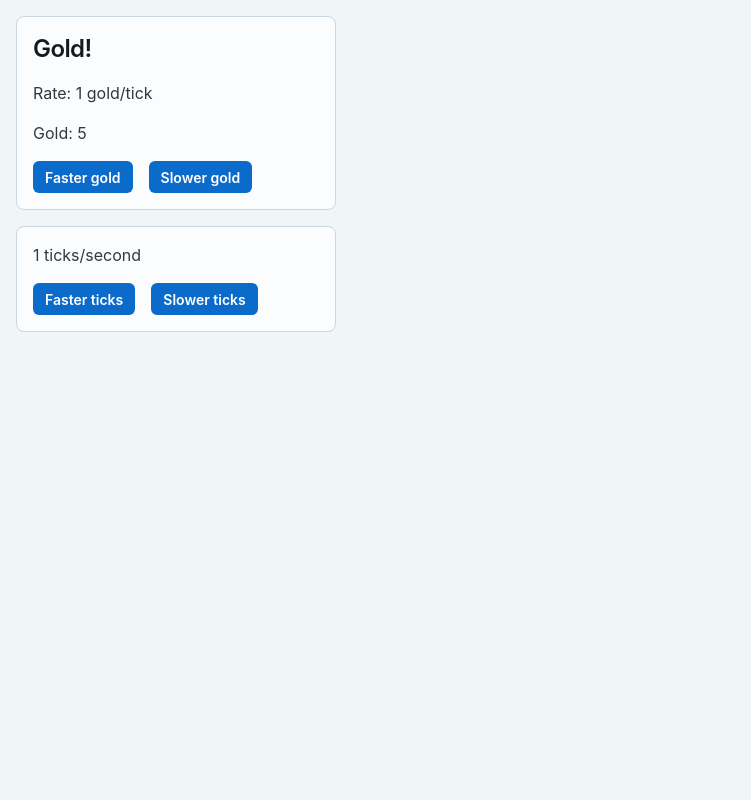
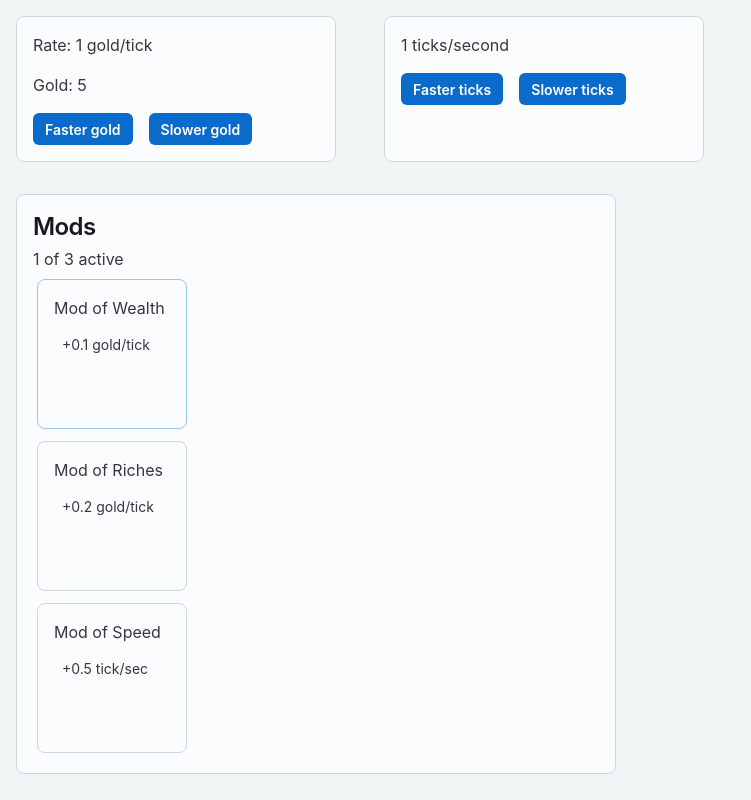
Before and after one commit to TGOlson/mod-game, a React app: page / in a window 1280 px wide. Shown: the whole page, without its empty margins (0-751 px from the left). Built offline with nearby package versions, Linux system fonts and the light colour scheme.

Commit message:
mod scaffolding

```diff
--- a/src/components/GoldDisplay.tsx
+++ b/src/components/GoldDisplay.tsx
@@ -15,7 +15,6 @@ const GoldDisplay = () => {
 
   return (
       <Card variant='outlined' sx={{m: 2, gap: 2, width: 320}}>
-        <Typography level='h3'>Gold!</Typography>
         <Typography>Rate: {goldRate / 1000} gold/tick</Typography>
         <Typography>Gold: {goldTotal / 1000}</Typography>
         <Box sx={{ display: 'flex', gap: 2, flexWrap: 'wrap' }}>
--- /dev/null
+++ b/src/components/Mod.tsx
@@ -0,0 +1,32 @@
+import React from 'react';
+
+import Typography from '@mui/joy/Typography';
+import Card from '@mui/joy/Card';
+import List from '@mui/joy/List';
+import ListItem from '@mui/joy/ListItem';
+
+export type ModAttribute = {
+  tickModifier?: number;
+  goldModifier?: number;
+};
+
+export type ModProps = {
+  name: string;
+  active: boolean;
+  attrs: [ModAttribute]
+};
+
+const Mod = ({name, active, attrs}: ModProps) => {
+  return (
+      <Card variant='outlined' sx={{m: 0.5, gap: 0.5, width: 150, height: 150}} color={active ? 'primary' : undefined}>
+        <Typography>{name}</Typography>
+        <List size='sm'>
+          {attrs.map((attr, index) => (
+            <ListItem key={index}>{attr.tickModifier ? `+${(attr.tickModifier || 0) / 1000} tick/sec` : `+${(attr.goldModifier || 0) / 1000} gold/tick`}</ListItem>
+          ))}
+        </List>
+      </Card>
+  );
+};
+
+export default Mod;
--- /dev/null
+++ b/src/components/ModList.tsx
@@ -0,0 +1,46 @@
+import React from 'react';
+
+import Typography from '@mui/joy/Typography';
+import Card from '@mui/joy/Card';
+import Button from '@mui/joy/Button';
+import Box from '@mui/joy/Box';
+
+import { useAppDispatch, useAppSelector } from '../hooks';
+import { setGoldRate } from '../slices/gold-slice';
+import Mod, { ModAttribute, ModProps } from './Mod';
+
+const ModList = () => {
+  const dispatch = useAppDispatch();
+
+  // const {goldRate, goldTotal} = useAppSelector((state) => state.gold);
+
+  const mods: ModProps[] = [{
+    name: 'Mod of Wealth',
+    active: true,
+    attrs: [{
+      goldModifier: 100
+    }],
+  }, {
+    name: 'Mod of Riches',
+    active: false,
+    attrs: [{
+      goldModifier: 200
+    }]
+  }, {
+    name: 'Mod of Speed',
+    active: false,
+    attrs: [{
+      tickModifier: 500
+    }]
+  }];
+
+  return (
+    <Card variant='outlined' sx={{m: 2, gap: 0.5, width: 600}}>
+        <Typography level='h3'>Mods</Typography>
+        <Typography>{mods.filter(m => m.active).length} of {mods.length} active</Typography>
+        {mods.map((mod, index) => <Mod key={index} {...mod} />)}
+    </Card>
+  );
+};
+
+export default ModList;
--- a/src/pages/App.tsx
+++ b/src/pages/App.tsx
@@ -2,11 +2,13 @@ import React, { useEffect } from 'react';
 
 import { CssVarsProvider } from '@mui/joy/styles';
 import CssBaseline from '@mui/joy/CssBaseline';
+import Box from '@mui/joy/Box';
 
 import { useAppStore } from '../hooks';
 import TicksDisplay from '../components/TicksDisplay';
 import GoldDisplay from '../components/GoldDisplay';
 import { runGameLoop } from '../game';
+import ModList from '../components/ModList';
 
 const App = () => {
 
@@ -20,8 +22,11 @@ const App = () => {
     <CssVarsProvider>
       <CssBaseline />
 
-      <GoldDisplay />
-      <TicksDisplay />
+      <Box sx={{display: 'flex', gap: 2, flexWrap: 'wrap'}}>
+        <GoldDisplay />
+        <TicksDisplay />
+      </Box>
+      <ModList />
     </CssVarsProvider>
   );
 };
--- a/src/slices/counter-slice.ts
+++ /dev/null
@@ -1,29 +0,0 @@
-import { createSlice } from '@reduxjs/toolkit';
-
-type State = {
-  value: number;
-};
-
-const initialState: State = {
-  value: 0,
-};
-
-export const counterSlice = createSlice({
-  name: 'counter',
-  initialState,
-  reducers: {
-    increment: (state: State) => {
-      state.value += 1;
-    },
-    decrement: (state: State) => {
-      state.value -= 1;
-    },
-    // incrementByAmount: (state, action) => {
-    //   state.value += action.payload
-    // },
-  },
-});
-
-export const { increment, decrement } = counterSlice.actions;
-
-export default counterSlice.reducer;
--- a/src/store.ts
+++ b/src/store.ts
@@ -1,18 +1,20 @@
 import { configureStore } from '@reduxjs/toolkit';
-// import { logger } from 'redux-logger';
+import { createLogger } from 'redux-logger';
 
-import counterReducer from './slices/counter-slice';
-import ticksReducer from './slices/ticks-slice';
+import ticksReducer, { applyTicks } from './slices/ticks-slice';
 import goldReducer from './slices/gold-slice';
+
+const logger = createLogger({
+  predicate: (_getState, action: {type: string}) => action.type !== applyTicks.type,
+});
 
 const store = configureStore({
   reducer: {
-    counter: counterReducer,
     ticks: ticksReducer,
     gold: goldReducer,
   },
   // Don't use logger for now, too noisy w/ ticks, maybe add back later w/ filter
-  // middleware: getDefaultMiddleware => getDefaultMiddleware().concat(logger)
+  middleware: getDefaultMiddleware => getDefaultMiddleware().concat(logger)
 });
 
 export type AppStore = typeof store;
```
